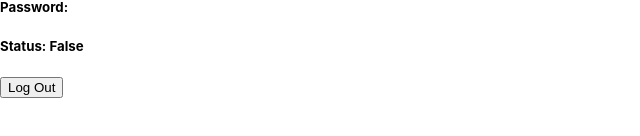
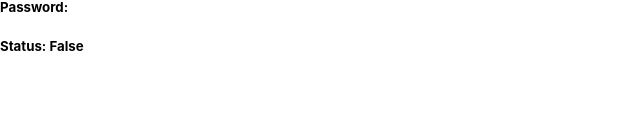
Before and after one commit to starship-z/React-Login, a React (Create React App) app in the folder client/: page / in a window 1280 px wide. Shown: the part 308-444 px from the top of the page, without its empty margins (0-640 px from the left). Built offline with nearby package versions, Linux system fonts and the light colour scheme; the HTML template or start-up script is replaced by a standard one.

Commit message:
Update logout

```diff
--- a/client/src/components/Login.js
+++ b/client/src/components/Login.js
@@ -33,7 +33,7 @@ function Login() {
                 <h5>Password: {user.password}</h5>
                 <h5>Status: {user.status ? "True" : "False"}</h5>
             </form>
-            <button onClick={e => handleLogOut()}>Log Out</button>
+            {user.status && <button onClick={e => handleLogOut()}>Log Out</button>}
         </div>
     )
 }
```
